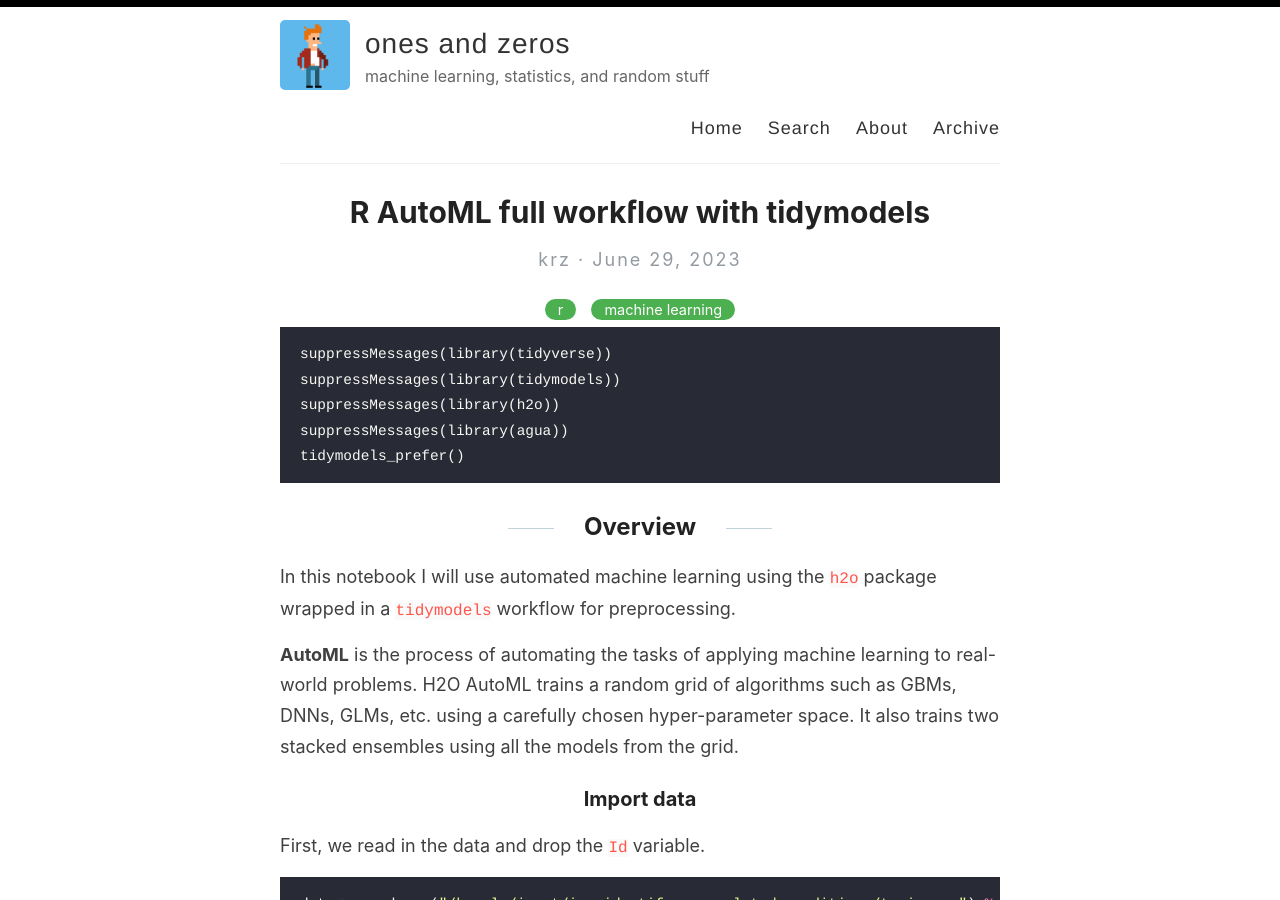
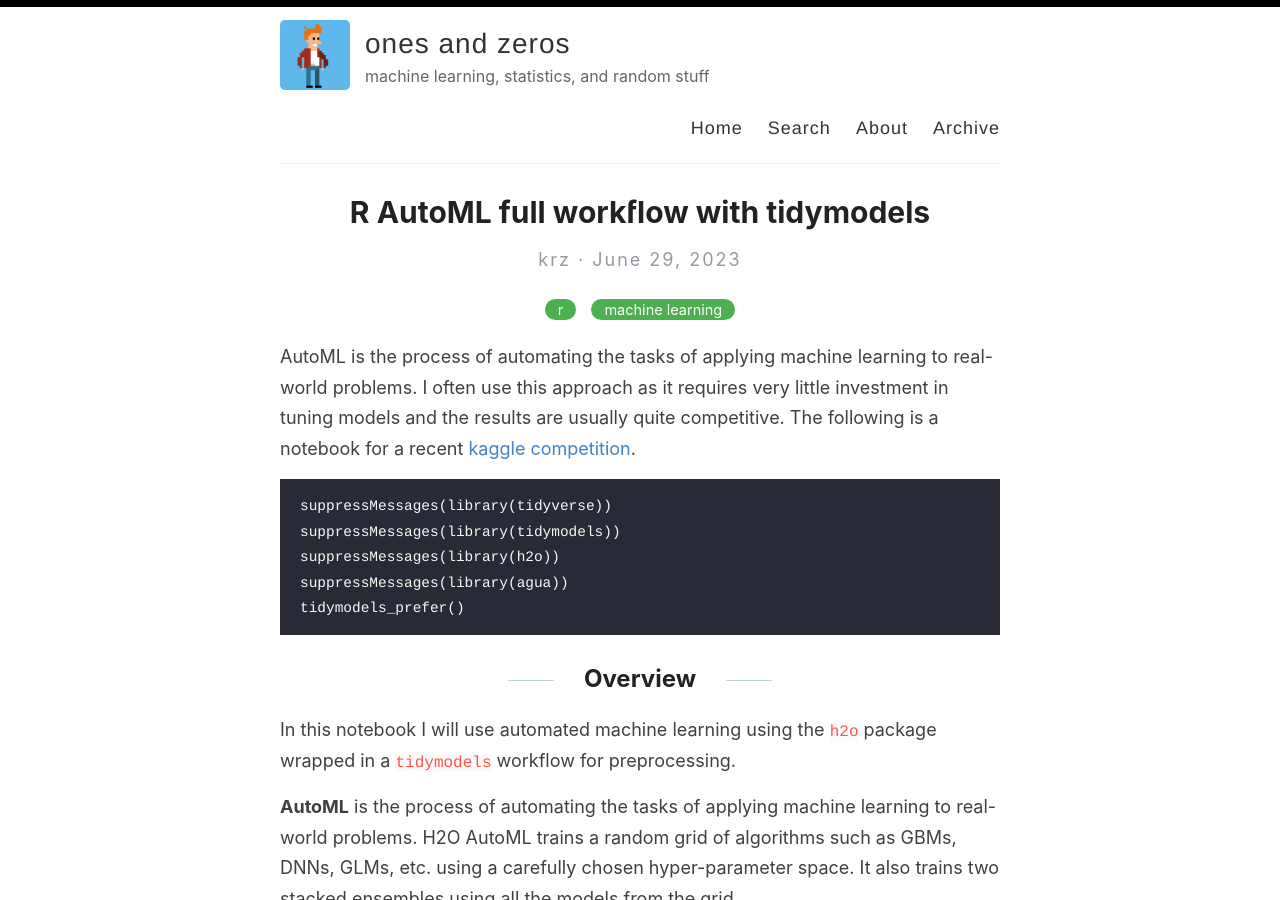
Before and after one commit to krz/krz.github.io, a Jekyll site: the page built from _posts/2023-06-29-automl-workflow.md, in a window 1280 px wide and 900 px high. Built offline with Jekyll 4.4.1, drawn with Linux system fonts in a browser that asks for light colours.

Commit message:
Update and rename 2023-06-29-automl_workflow.md to 2023-06-29-automl-workflow.md
add introduction

````diff
--- a/_posts/2023-06-29-automl_workflow.md
+++ b/_posts/2023-06-29-automl-workflow.md
@@ -3,6 +3,10 @@ layout: post
 title: R AutoML full workflow with tidymodels
 categories: [r, machine learning]
 ---
+
+AutoML is the process of automating the tasks of applying machine learning to real-world problems. I often use this approach as it requires very little investment in tuning models and the results are usually quite competitive.
+The following is a notebook for a recent [kaggle competition](https://www.kaggle.com/code/christph/automl-full-workflow).
+
 
 ```R
 suppressMessages(library(tidyverse))
````
